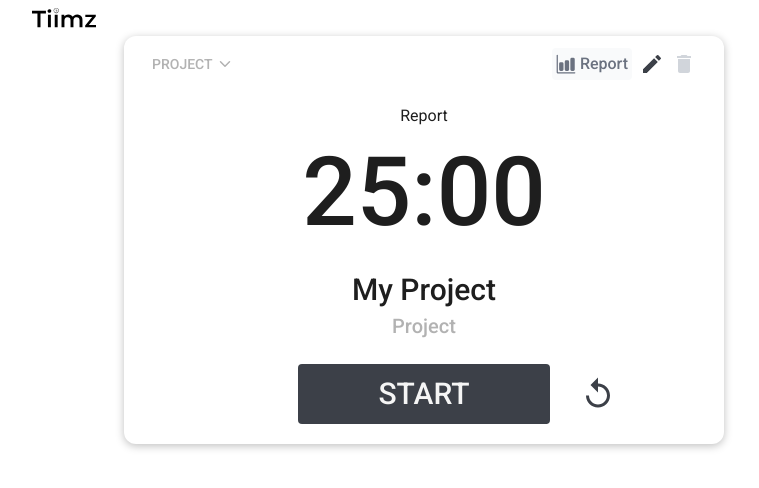
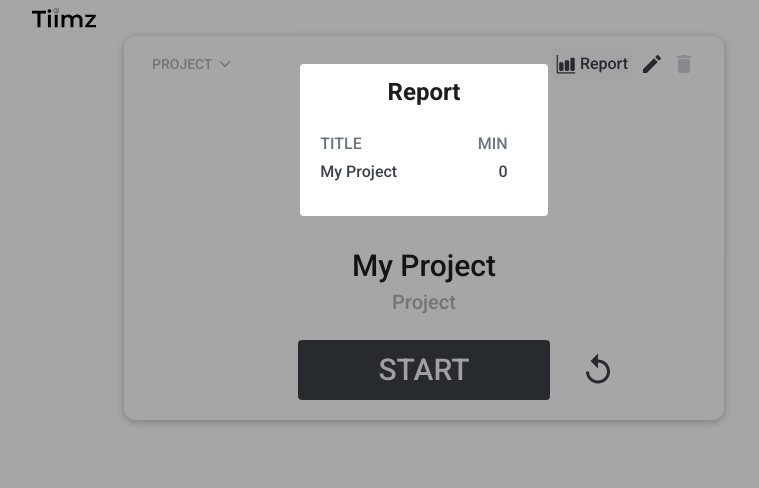
Before and after one commit to azariaberyl/tiim, a React (Vite) app: page /report in a window 1280 px wide. Shown: the top 488 px of the page, without its empty margins (216-975 px from the left). Built offline with nearby package versions, Linux system fonts and the light colour scheme.

Commit message:
Done basic funtionality

```diff
--- a/src/components/ClockCard/Header.tsx
+++ b/src/components/ClockCard/Header.tsx
@@ -26,7 +26,7 @@ const Input = forwardRef<HTMLInputElement, Input>((props, ref) => (
     </label>
     <input
       id={props.title}
-      className='outline-none p-2 border border-gray-200 bg-gray-50 rounded'
+      className='outline-none p-2 border border-gray-200 rounded'
       ref={ref}
       {...props}
     />
@@ -120,7 +120,7 @@ function Header() {
         <div className='w-1/5 items-center justify-end flex gap-2'>
           <Link
             to='report'
-            className='flex items-center gap-1 bg-gray-50 p-1 rounded text-gray-500 hover:text-[#1E1E1E] hover:bg-gray-200'
+            className='flex items-center gap-1 bg-gray-50 p-1 rounded text-primary-dark hover:text-[#1E1E1E] hover:bg-gray-200'
           >
             <IoBarChart className='text-xl' />
             <p className='font-medium'>Report</p>
--- a/src/components/ClockCard/index.tsx
+++ b/src/components/ClockCard/index.tsx
@@ -12,7 +12,6 @@ function ClockCard(props: React.HTMLProps<HTMLDivElement>) {
   const fetchedTimers = useMemo(() => getTimersData(), [refresh]);
 
   const [timers, setTimers] = useState(fetchedTimers.timers);
-  const [reports, setReports] = useState(fetchedTimers.reports);
   const [selected, setSelected] = useState(fetchedTimers.selected);
   const [isStartTimer, setStartTimer] = useState<boolean>(false);
 
@@ -32,13 +31,19 @@ function ClockCard(props: React.HTMLProps<HTMLDivElement>) {
     setTimersData({ ...fetchedTimers, selected: newId });
   }, []);
 
+  const onReportChange = useCallback((num: number) => {
+    fetchedTimers.reports[selected] = num + 1;
+    const newTimers = fetchedTimers;
+    setTimersData(newTimers);
+  }, []);
+
   const startHandler = () => setStartTimer((prev) => !prev);
 
   const onRefresh = () => setRefresh((prev) => !prev);
 
   const contextVal = React.useMemo(
     () => ({
-      reports,
+      reports: fetchedTimers.reports,
       selected,
       onTimerChange,
       onChangeSelected,
@@ -62,7 +67,8 @@ function ClockCard(props: React.HTMLProps<HTMLDivElement>) {
             minutes={minutes}
             refresh={refresh}
             onStart={startHandler}
-            report={reports[selected]}
+            report={fetchedTimers.reports[selected]}
+            onReportChange={onReportChange}
           />
 
           <div className='gap-1 my-4 flex justify-center flex-col items-center'>
--- a/src/components/Modal.tsx
+++ b/src/components/Modal.tsx
@@ -8,7 +8,10 @@ interface Modal {
 function Modal({ children, onClose }: Modal) {
   return (
     <div className='modal content-center flex' onClick={() => onClose()}>
-      <div className='overflow-auto mt-16' onClick={(e) => e.stopPropagation()}>
+      <div
+        className='overflow-auto mt-16 h-fit'
+        onClick={(e) => e.stopPropagation()}
+      >
         {children}
       </div>
     </div>
--- a/src/components/Timer.tsx
+++ b/src/components/Timer.tsx
@@ -7,12 +7,21 @@ interface Timer {
   minutes: number;
   refresh: boolean;
   onStart: Function;
+  onReportChange: Function;
   report: number;
 }
 
-function Timer({ isStart, seconds, minutes, refresh, onStart, report }: Timer) {
+function Timer({
+  isStart,
+  seconds,
+  minutes,
+  refresh,
+  onStart,
+  report,
+  onReportChange,
+}: Timer) {
   const [time, setTime] = useState(toSeconds(minutes, seconds));
-  const [reportstate, setReport] = useState(report - 2);
+  const [reportstate, setReport] = useState(report);
 
   useEffect(() => {
     if (!isStart) return;
@@ -34,8 +43,10 @@ function Timer({ isStart, seconds, minutes, refresh, onStart, report }: Timer) {
       setTime(toSeconds(minutes, seconds));
       return;
     }
-
-    setReport((prev) => prev + 1);
+    if (isStart) {
+      setReport((prev) => prev + 1);
+      onReportChange(reportstate);
+    }
   }, [time]);
 
   useEffect(() => {
--- a/src/pages/Report.tsx
+++ b/src/pages/Report.tsx
@@ -1,7 +1,31 @@
-import React from 'react';
+import React, { useContext } from 'react';
+import { useNavigate } from 'react-router-dom';
+import Modal from '../components/Modal';
+import TimersContext from '../contexts/TimersContext';
 
 function Report() {
-  return <div>Report</div>;
+  const { timer, reports, selected } = useContext(TimersContext);
+  const minutes = Math.round(reports[selected] / 60);
+  const navigate = useNavigate();
+  const onCloseHandler = () => navigate('/');
+
+  return (
+    <Modal onClose={onCloseHandler}>
+      <div className='bg-white px-5 py-3 rounded'>
+        <h2 className='text-2xl font-semibold text-center'>Report</h2>
+        <div className='flex flex-col text-gray-500 font-medium my-5'>
+          <div className='flex'>
+            <p className='pr-24 py-1'>TITLE</p>
+            <p className='px-5 py-1'>MIN</p>
+          </div>
+          <div className='flex text-primary-dark text-base gap-3 justify-between'>
+            <p>{timer?.title}</p>
+            <p className=' text-end px-5'>{minutes}</p>
+          </div>
+        </div>
+      </div>
+    </Modal>
+  );
 }
 
 export default Report;
```
